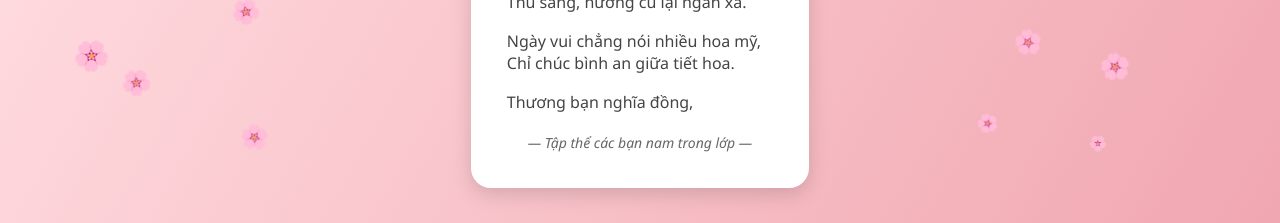
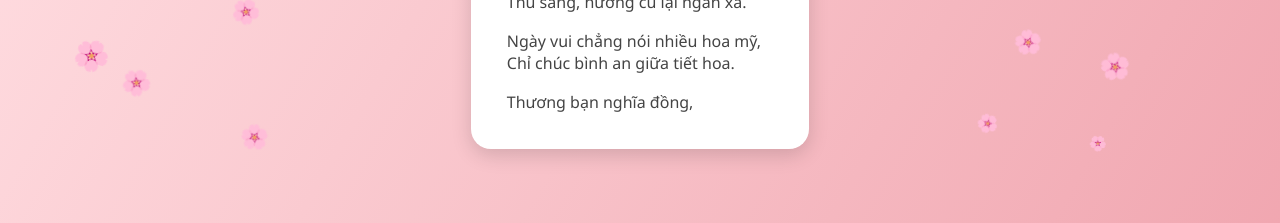
Before and after one commit to taianh0410/ch-c, a plain HTML site: page index.html in a window 1280 px wide. Shown: the part 188-411 px from the top of the page. Drawn offline with Linux system fonts and the light colour scheme.

Commit message:
Update index.html

```diff
--- a/index.html
+++ b/index.html
@@ -81,16 +81,12 @@
   <div class="card">
     <h2>Lời chúc đặc biệt 💐</h2>
     <div id="message" aria-live="polite"></div>
-    <div class="footer">— Tập thể các bạn nam trong lớp —</div>
   </div>
 
 <script>
-/*
-  Mã này hiển thị nội dung dài dạng văn/ thơ với hiệu ứng "đánh máy".
-  Nếu muốn vẫn giữ cơ chế ?to=name, có thể thêm trường messages["tên"].
-*/
 
-// Nội dung chính: lời chúc / khúc thơ (đã chuyển thành HTML với các đoạn <p>)
+
+
 const poemHtml = `
   <p>Gió lặng bên hiên, mây lững thững,<br>
   Thu sang, hương cũ lại ngân xa.</p>
@@ -135,16 +131,16 @@ const poemHtml = `
   Cảm ơn vì đã là chính các cậu, những bông hoa rạng rỡ trong vườn thanh xuân của chúng ta.</p>
 `;
 
-// Hỗ trợ nhiều tin nhắn (nếu muốn có nhiều người), mặc định hiện poemHtml
+
 const messages = {
   "default": poemHtml
 };
 
-// Lấy từ URL nếu có ?to=name
+
 const params = new URLSearchParams(window.location.search);
 const to = params.get("to") || "default";
 
-// Hiệu ứng đánh máy (hỗ trợ HTML tags)
+
 function typeText(el, html, speed = 22) {
   el.innerHTML = "";
   let i = 0;
@@ -153,11 +149,11 @@ function typeText(el, html, speed = 22) {
       if (html[i] === "<") {
         const end = html.indexOf(">", i);
         if (end === -1) {
-          // không tìm thấy đóng thẻ, ghi ký tự bình thường
+
           el.innerHTML += html[i];
           i++;
         } else {
-          // chèn nguyên thẻ (giúp giữ markup như <p>, <br>)
+
           el.innerHTML += html.slice(i, end + 1);
           i = end + 1;
         }
@@ -165,7 +161,7 @@ function typeText(el, html, speed = 22) {
         el.innerHTML += html[i];
         i++;
       }
-      // điều chỉnh tốc độ cho đoạn dài: khi gặp dấu chấm, phẩy có thể pause lâu hơn
+
       let delay = speed;
       const ch = html[i-1];
       if (ch === "." || ch === "!" || ch === "?") delay = speed * 8;
@@ -176,16 +172,16 @@ function typeText(el, html, speed = 22) {
   typing();
 }
 
-// Hiển thị nội dung nếu tồn tại, nếu không hiển thị thông báo lỗi
+
 const el = document.getElementById("message");
 if (messages[to]) {
-  // 0.6s chờ rồi đánh máy
+
   setTimeout(() => typeText(el, messages[to], 22), 600);
 } else {
   el.innerHTML = "<p>Trang này không tồn tại 💔</p>";
 }
 
-// Hiệu ứng hoa rơi (emoji)
+
 const numFlowers = 28;
 for (let i = 0; i < numFlowers; i++) {
   const flower = document.createElement("div");
```
